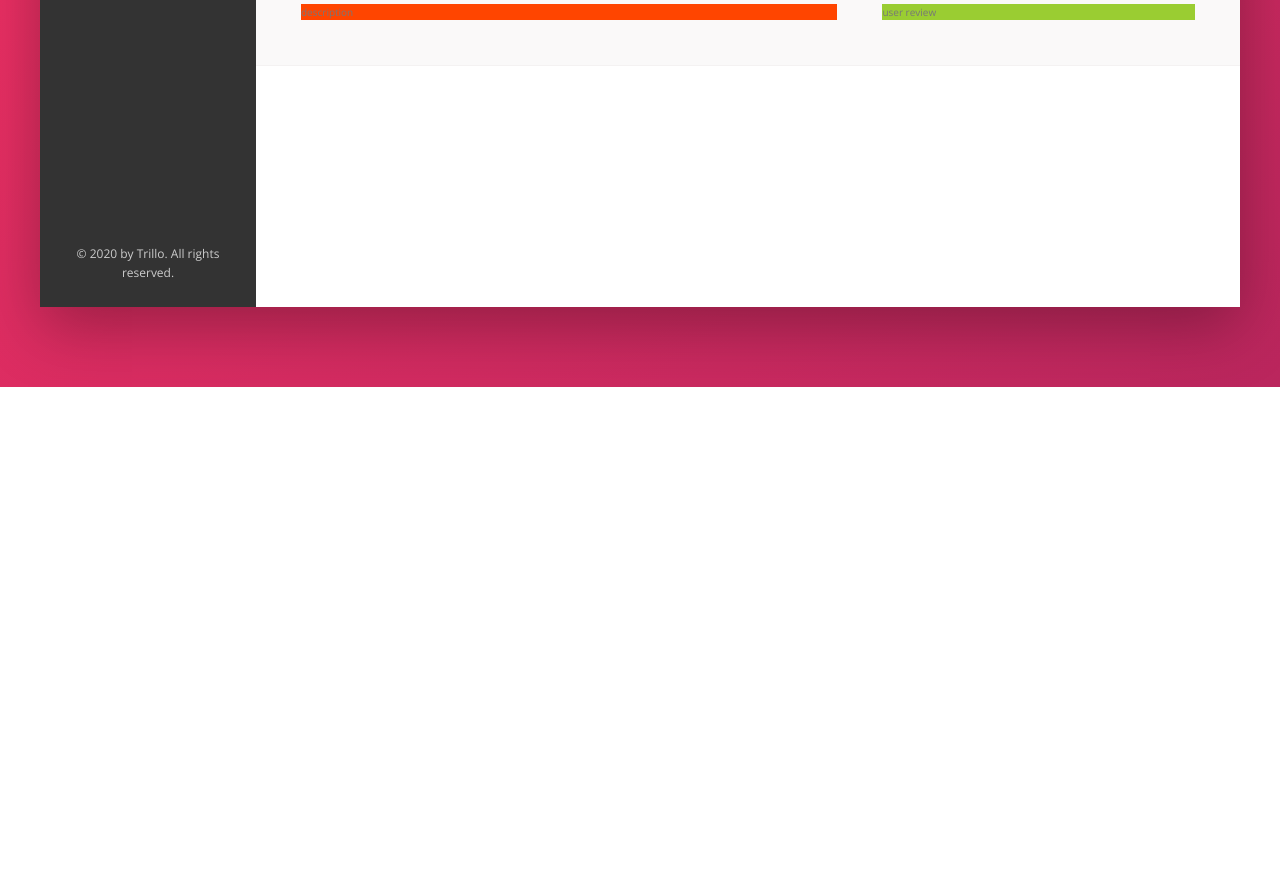
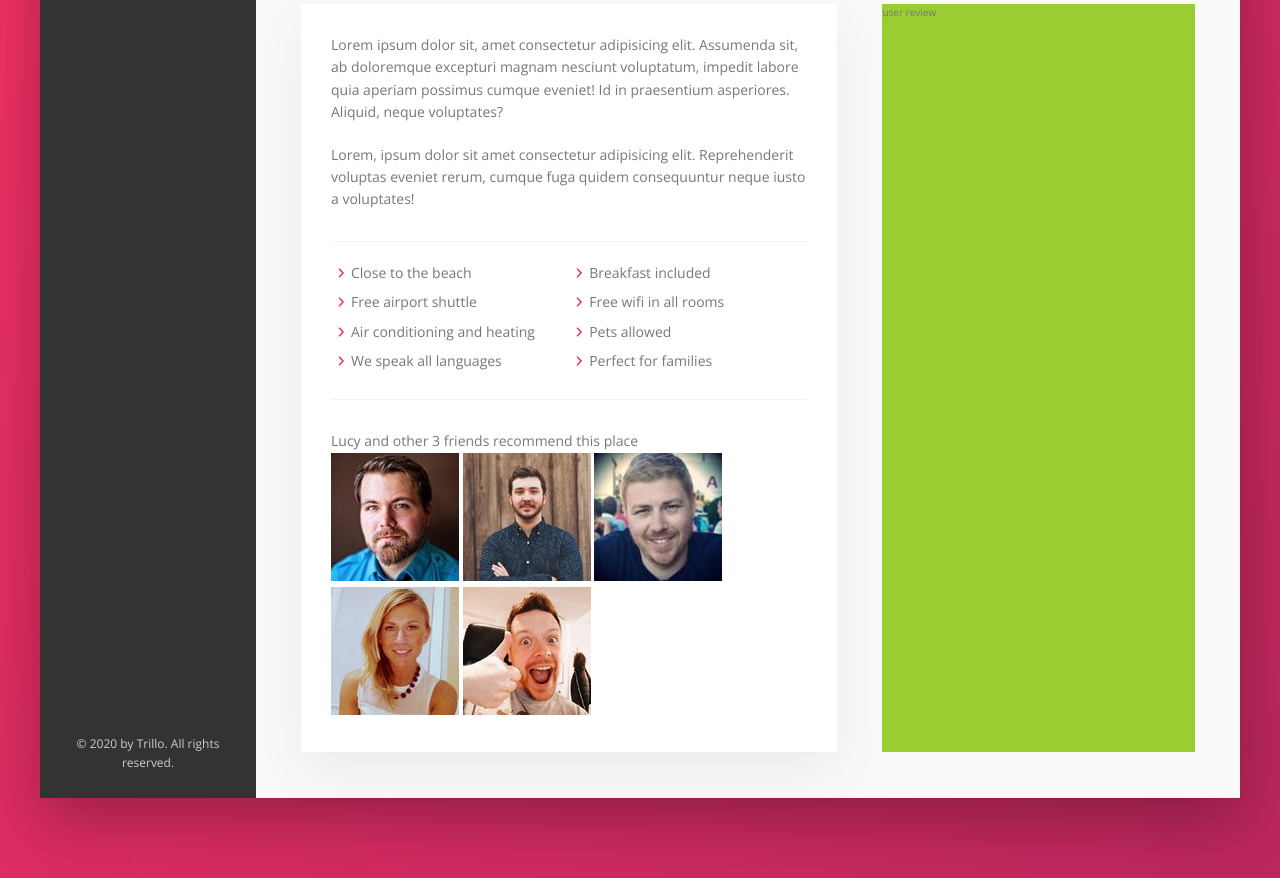
Before and after one commit to Andronikus/web-pages, a website: page Trillo/index.html in a window 1280 px wide. Shown: the part 643-1521 px from the top of the page. Before the commit the page ends 1030 px from the top, so only its background shows below. Drawn offline with nearby package versions, Linux system fonts and the light colour scheme.

Commit message:
add and style the hotel details section

```diff
--- a/Trillo/index.html
+++ b/Trillo/index.html
@@ -133,7 +133,37 @@
                 </div>
                 <div class="details">
                     <div class="description">
-                        description
+                        <p class="paragraph">
+                            Lorem ipsum dolor sit, amet consectetur adipisicing elit. Assumenda sit, ab doloremque
+                            excepturi magnam nesciunt voluptatum, impedit labore quia aperiam possimus cumque eveniet!
+                            Id in praesentium asperiores. Aliquid, neque voluptates?
+                        </p>
+                        <p class="paragraph">
+                            Lorem, ipsum dolor sit amet consectetur adipisicing elit. Reprehenderit voluptas eveniet
+                            rerum, cumque fuga quidem consequuntur neque iusto a voluptates!
+                        </p>
+                        <ul class="list">
+                            <li class="list__item">Close to the beach</li>
+                            <li class="list__item">Breakfast included</li>
+                            <li class="list__item">Free airport shuttle</li>
+                            <li class="list__item">Free wifi in all rooms</li>
+                            <li class="list__item">Air conditioning and heating</li>
+                            <li class="list__item">Pets allowed</li>
+                            <li class="list__item">We speak all languages</li>
+                            <li class="list__item">Perfect for families</li>
+                        </ul>
+                        <div class="recommend">
+                            <p class="recommend__count">
+                                Lucy and other 3 friends recommend this place
+                            </p>
+                            <div class="recommend__friends">
+                                <img src="/img/user-5.jpg" alt="Friend 1" class="recommend__photo">
+                                <img src="/img/user-4.jpg" alt="Friend 2" class="recommend__photo">
+                                <img src="/img/user-3.jpg" alt="Friend 3" class="recommend__photo">
+                                <img src="/img/user-2.jpg" alt="Friend 4" class="recommend__photo">
+                                <img src="/img/user-1.jpg" alt="Friend 5" class="recommend__photo">
+                            </div>
+                        </div>
                     </div>
                     <div class="user-reviews">
                         user review
--- a/Trillo/sass/_base.scss
+++ b/Trillo/sass/_base.scss
@@ -13,6 +13,7 @@
   --color-grey-dark-3: #999;
 
   --box-shadow-dark: 0 2rem 6rem rgba(0, 0, 0, 0.3);
+  --box-shadow-light: 0 2rem 5rem rgba(0, 0, 0, 0.06);
 
   --line: 1px solid var(--color-grey-light-2);
 }
--- a/Trillo/sass/_components.scss
+++ b/Trillo/sass/_components.scss
@@ -302,3 +302,46 @@
     box-shadow: none;
   }
 }
+
+// -----------------------------------------
+// Paragraph
+// -----------------------------------------
+.paragraph:not(:last-of-type) {
+  margin-bottom: 2rem;
+}
+
+// -----------------------------------------
+// List
+// -----------------------------------------
+.list {
+  margin: 3rem 0;
+  padding: 2rem 0;
+  border-top: var(--line);
+  border-bottom: var(--line);
+  list-style-type: none;
+  display: flex;
+  flex-wrap: wrap;
+
+  &__item {
+    flex: 0 0 50%;
+    margin-bottom: 0.7rem;
+    display: flex;
+    align-items: center;
+  }
+
+  &__item::before {
+    content: "";
+    display: inline-block;
+    width: 2rem;
+    height: 2rem;
+
+    //older browsers
+    // background-image: url("../img/chevron-small-right.svg");
+    // background-size: cover;
+
+    // recent browsers
+    background-color: var(--color-primary);
+    mask-image: url("../img/chevron-small-right.svg");
+    mask-size: cover;
+  }
+}
--- a/Trillo/sass/_layout.scss
+++ b/Trillo/sass/_layout.scss
@@ -33,8 +33,6 @@
 .hotel-view {
   background: #fff;
   flex: 1;
-
-  height: 80rem;
 }
 
 .details {
@@ -45,7 +43,10 @@
 }
 
 .description {
-  background-color: orangered;
+  font-size: 1.4rem;
+  background-color: #fff;
+  padding: 3rem;
+  box-shadow: var(--box-shadow-light);
   flex: 0 0 60%;
   margin-right: 4.5rem;
 }
```
Also changed, not shown: Trillo/css/style.css, Trillo/img/chevron-small-right.svg (renamed from Trillo/img/SVG/chevron-small-right.svg).
